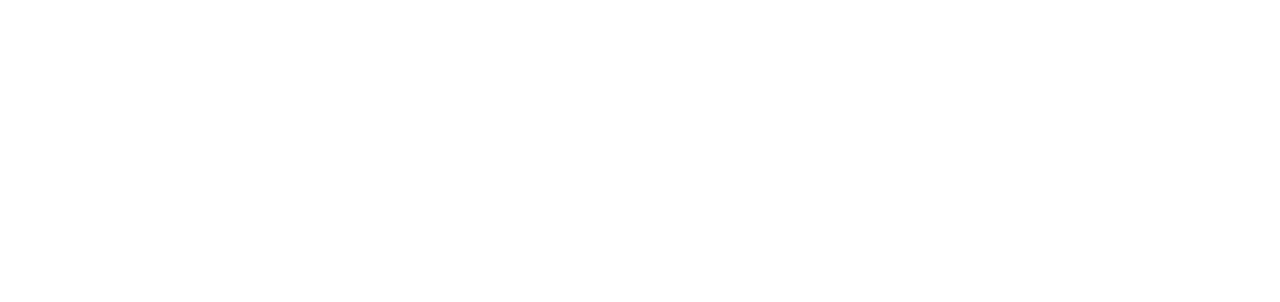
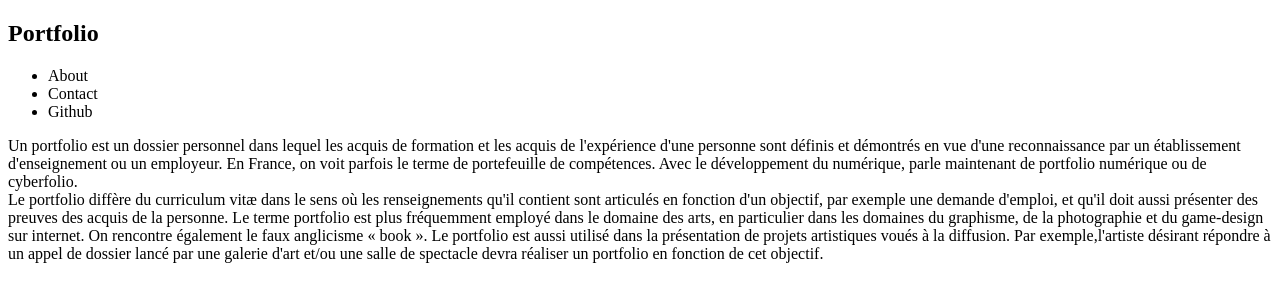
Before and after one commit to CY-Abdel/JS_Project, a plain HTML site: page Portfolyou/index.html in a window 1280 px wide. Drawn offline with nearby package versions, Linux system fonts and the light colour scheme.

Commit message:
Ajout de la partie HTML

```diff
--- a/Portfolyou/index.html
+++ b/Portfolyou/index.html
@@ -1,10 +1,11 @@
 <!DOCTYPE html>
 <html lang="fr">
+
 <head>
    <meta charset="UTF-8">
    <meta name="viewport" content="width=device-width, initial-scale=1.0">
 
-  <title>Portfolyou</title>
+   <title>Portfolio</title>
 
    <!-- <link href="./assets/bootstrap.css" rel="stylesheet"> -->
    <link rel="stylesheet" href="https://use.fontawesome.com/releases/v5.8.2/css/all.css">
@@ -12,6 +13,21 @@
 </head>
 
 <body>
+
+   <div class="cursor"></div>
+
+   <nav>
+      <h2>Portfolio</h2>
+      <ul class="nav-links">
+         <li>About</li>
+         <li>Contact</li>
+         <li>Github</li>
+      </ul>
+   </nav>
+
+   <div class="img"></div>
+
+   <p>Un portfolio est un dossier personnel dans lequel les acquis de formation et les acquis de l'expérience d'une personne sont définis et démontrés en vue d'une reconnaissance par un établissement d'enseignement ou un employeur. En France, on voit parfois le terme de portefeuille de compétences. Avec le développement du numérique, parle maintenant de portfolio numérique ou de cyberfolio. <br>Le portfolio diffère du curriculum vitæ dans le sens où les renseignements qu'il contient sont articulés en fonction d'un objectif, par exemple une demande d'emploi, et qu'il doit aussi présenter des preuves des acquis de la personne. Le terme portfolio est plus fréquemment employé dans le domaine des arts, en particulier dans les domaines du graphisme, de la photographie et du game-design sur internet. On rencontre également le faux anglicisme « book ». Le portfolio est aussi utilisé dans la présentation de projets artistiques voués à la diffusion. Par exemple,l'artiste désirant répondre à un appel de dossier lancé par une galerie d'art et/ou une salle de spectacle devra réaliser un portfolio en fonction de cet objectif.</p>
 
    <!-- Signature -->
    <!-- <div class="container-signature">
@@ -29,9 +45,9 @@
 
 
 
-  <script src="./assets/jquery.min.js" type="text/javascript" ></script>
-  <script src="./assets/bootstrap.js" type="text/javascript" ></script>
-  <script src="./script.js" type="text/javascript" ></script>
+   <script src="./assets/jquery.min.js" type="text/javascript"></script>
+   <script src="./assets/bootstrap.js" type="text/javascript"></script>
+   <script src="./script.js" type="text/javascript"></script>
 </body>
 
 
```
Lines whose indentation alone changed are shown as unchanged.
